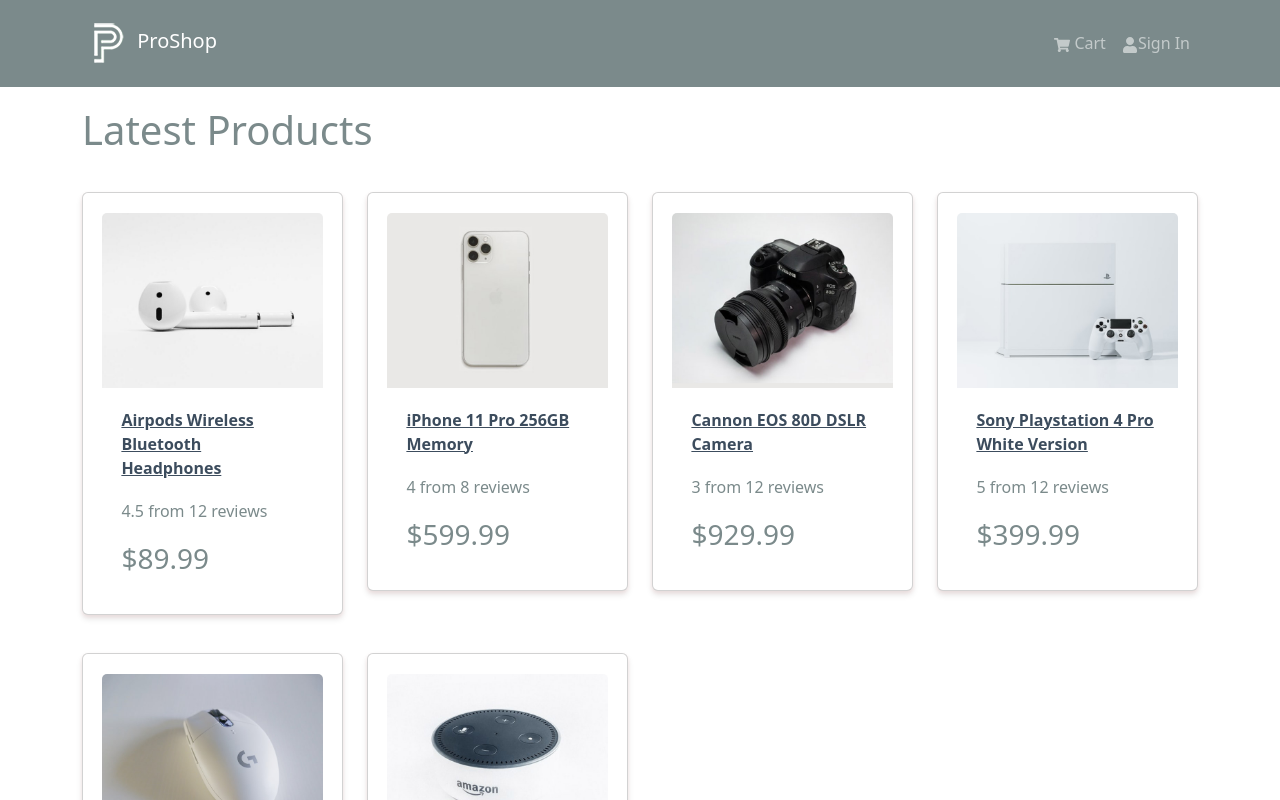
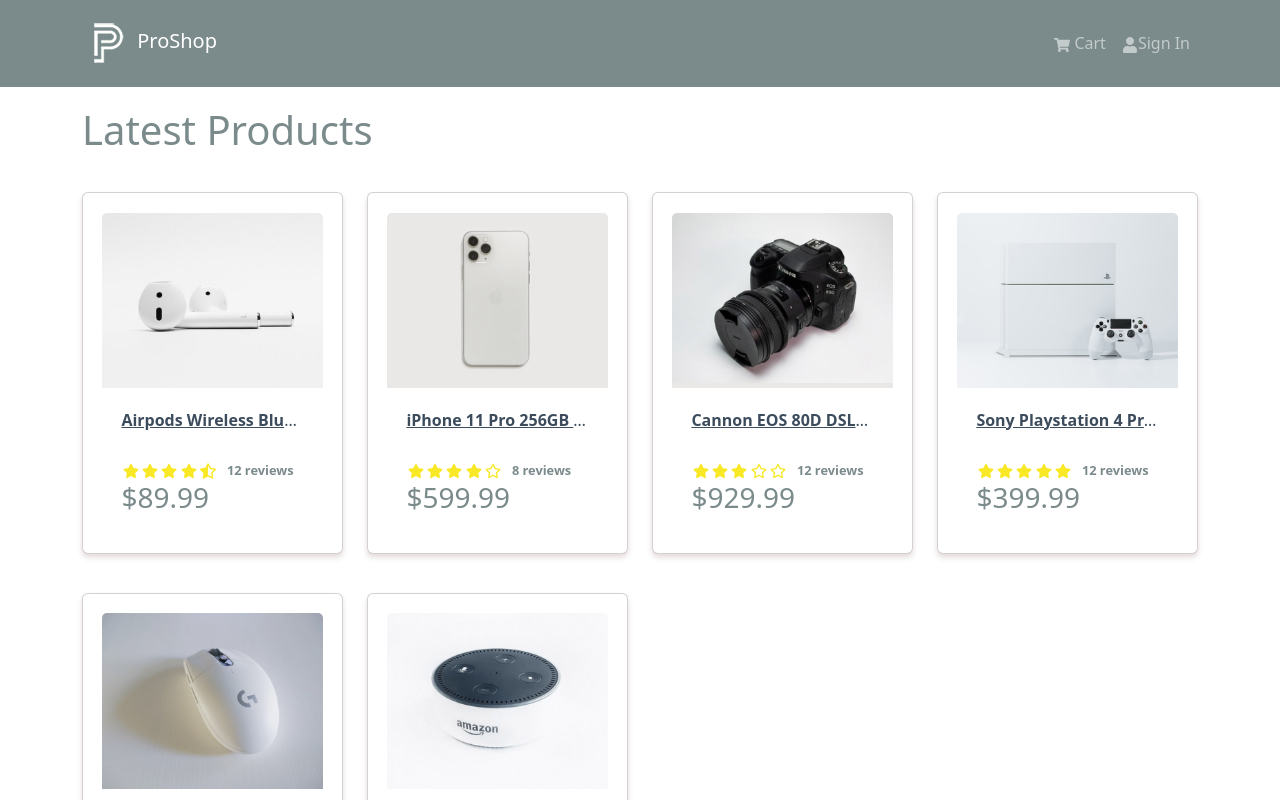
Before and after one commit to gmdeandrade/proshop, a React (Vite) app in the folder frontend/: page / in a window 1280 px wide. Shown: the top 800 px of the page. Built offline with nearby package versions, Linux system fonts and the light colour scheme.

Commit message:
rating component

```diff
--- a/frontend/src/components/Product.jsx
+++ b/frontend/src/components/Product.jsx
@@ -1,5 +1,6 @@
 import { Card } from "react-bootstrap";
 import { Link } from "react-router-dom";
+import Rating from "./Rating";
 import PropTypes from "prop-types";
 
 Product.propTypes = {
@@ -21,14 +22,15 @@
       </Link>
       <Card.Body>
         <Link to={`/product/${product._id}`}>
-          <Card.Title as="div">
+          <Card.Title as="div" className="product-title">
             <strong>{product.name}</strong>
           </Card.Title>
         </Link>
         <Card.Text as="div">
-          <div className="my-3">
-            {product.rating} from {product.numReviews} reviews
-          </div>
+          <Rating
+            value={product.rating}
+            text={`${product.numReviews} reviews`}
+          />
         </Card.Text>
         <Card.Text as="h3">${product.price}</Card.Text>
       </Card.Body>
--- /dev/null
+++ b/frontend/src/components/Rating.jsx
@@ -0,0 +1,65 @@
+import { FaStar, FaStarHalfAlt, FaRegStar } from "react-icons/fa";
+import PropTypes from "prop-types";
+
+Rating.propTypes = {
+  value: PropTypes.number.isRequired,
+  text: PropTypes.string.isRequired,
+};
+
+export default function Rating({ value, text }) {
+  return (
+    <div className="rating">
+      <span>
+        {value >= 1 ? (
+          <FaStar />
+        ) : value >= 0.5 ? (
+          <FaStarHalfAlt />
+        ) : (
+          <FaRegStar />
+        )}
+      </span>
+
+      <span>
+        {value >= 2 ? (
+          <FaStar />
+        ) : value >= 1.5 ? (
+          <FaStarHalfAlt />
+        ) : (
+          <FaRegStar />
+        )}
+      </span>
+
+      <span>
+        {value >= 3 ? (
+          <FaStar />
+        ) : value >= 2.5 ? (
+          <FaStarHalfAlt />
+        ) : (
+          <FaRegStar />
+        )}
+      </span>
+
+      <span>
+        {value >= 4 ? (
+          <FaStar />
+        ) : value >= 3.5 ? (
+          <FaStarHalfAlt />
+        ) : (
+          <FaRegStar />
+        )}
+      </span>
+
+      <span>
+        {value >= 5 ? (
+          <FaStar />
+        ) : value >= 4.5 ? (
+          <FaStarHalfAlt />
+        ) : (
+          <FaRegStar />
+        )}
+      </span>
+
+      <span className="rating-text">{text && text}</span>
+    </div>
+  );
+}
```
